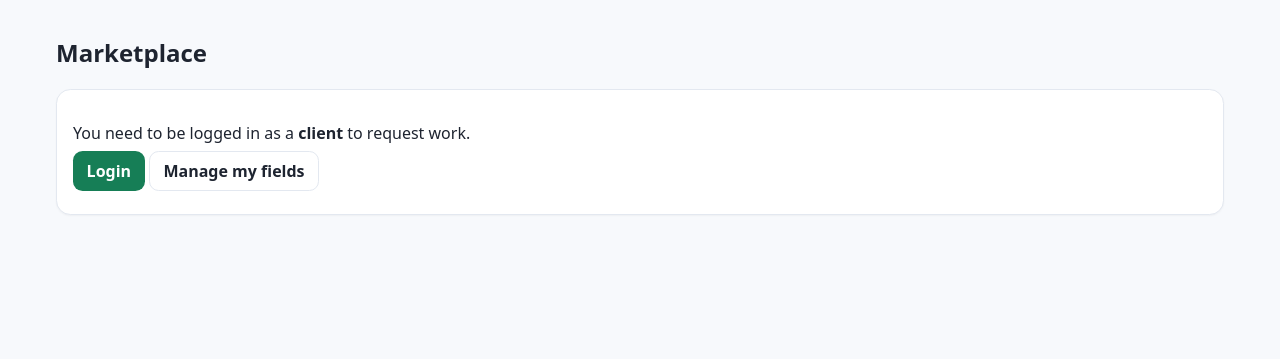
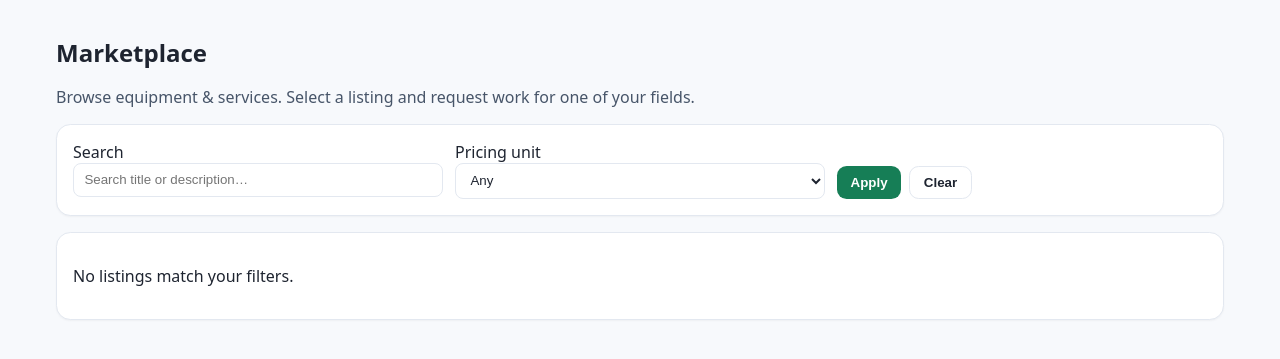
Before and after one commit to AlexandreFernandes00/FastFarmer, a FastAPI app: page /marketplace in a window 1280 px wide. Shown: the part 66-425 px from the top of the page. Run offline with FastAPI, Linux system fonts and the light colour scheme; parts of the project's set-up code (start-up, migrations or seed data) failed here and were passed over.

```diff
--- a/app/main.py
+++ b/app/main.py
@@ -12,7 +12,6 @@ from .api.v1 import fields as fields_routes
 from .api.v1 import requests as requests_routes
 from .api.v1 import quotes as quotes_routes
 from .web import router as web_router
-
 
 
 
@@ -35,6 +34,7 @@ app.include_router(fields_routes.router,   prefix=f"{settings.API_V1_PREFIX}/fie
 app.include_router(requests_routes.router, prefix=f"{settings.API_V1_PREFIX}/requests", tags=["requests"])
 app.include_router(quotes_routes.router,   prefix=f"{settings.API_V1_PREFIX}/quotes",   tags=["quotes"])
 
+
 @app.get("/healthz")
 def healthz():
     return {"ok": True}
--- a/app/templates/marketplace.html
+++ b/app/templates/marketplace.html
@@ -1,30 +1,18 @@
 {% extends "base.html" %}
+{% block title %}Marketplace · FastFarmer{% endblock %}
 {% block content %}
+
 <h2>Marketplace</h2>
-
-<!-- Gate -->
-<div id="gate" class="card" hidden>
-  <p>You need to be logged in as a <strong>client</strong> to request work.</p>
-  <p>
-    <a class="btn" href="/login">Login</a>
-    <a class="btn btn-outline" href="/fields">Manage my fields</a>
-  </p>
-</div>
+<p style="color:#475569;margin-top:-.2rem">Browse equipment & services. Select a listing and request work for one of your fields.</p>
 
 <!-- Filters -->
-<section class="card" id="filters" hidden>
+<div class="card" style="margin-top:.75rem;">
   <div class="grid" style="grid-template-columns: repeat(auto-fit,minmax(220px,1fr)); gap:.75rem;">
     <label>Search
-      <input id="q" placeholder="Search title, machine..." oninput="render()" />
+      <input id="q" placeholder="Search title or description…" />
     </label>
-    <label>Status
-      <select id="status" onchange="render()">
-        <option value="">Active only</option>
-        <option value="all">All</option>
-      </select>
-    </label>
-    <label>Unit (pricing)
-      <select id="unit" onchange="render()">
+    <label>Pricing unit
+      <select id="unit">
         <option value="">Any</option>
         <option value="hour">per hour</option>
         <option value="hectare">per hectare</option>
@@ -32,13 +20,19 @@
         <option value="job">per job</option>
       </select>
     </label>
+    <div style="align-self:end; display:flex; gap:.5rem; flex-wrap:wrap;">
+      <button class="btn" id="applyFilters">Apply</button>
+      <button class="btn btn-outline" id="clearFilters">Clear</button>
     </div>
-</section>
+  </div>
+</div>
 
-<!-- Listings -->
-<section class="card" id="content" hidden>
-  <div id="grid" class="grid" style="grid-template-columns: repeat(auto-fit,minmax(280px,1fr)); gap:1rem;"></div>
-</section>
+<!-- Listings grid -->
+<div class="card" style="margin-top:1rem;">
+  <div id="grid" class="grid" style="grid-template-columns: repeat(auto-fit,minmax(280px,1fr)); gap:1rem;">
+    <p>Loading listings…</p>
+  </div>
+</div>
 
 <div id="msg" class="result" hidden></div>
 
@@ -47,7 +41,15 @@
   <form method="dialog" onsubmit="return false;" style="margin:0;">
     <h3>Request this listing</h3>
     <p id="selListingTitle" style="margin-top:-.25rem;color:#555;"></p>
-    <div class="form">
+    <div id="requestGate" class="result" style="margin:.75rem 0 .25rem 0; display:none;">
+      You must be logged in as a <strong>client</strong> and have at least one field to request work.
+      <div style="margin-top:.5rem; display:flex; gap:.5rem; flex-wrap:wrap;">
+        <a class="btn btn-outline" href="/login">Login</a>
+        <a class="btn" href="/register">Register</a>
+        <a class="btn btn-outline" href="/fields">Add a field</a>
+      </div>
+    </div>
+    <div id="requestForm" class="form" style="display:none;">
       <label>Choose your field
         <select id="req_field" required></select>
       </label>
@@ -69,149 +71,246 @@
         <textarea id="req_notes" rows="2" placeholder="Anything the provider should know…"></textarea>
       </label>
     </div>
-    <div style="display:flex;gap:.5rem;justify-content:flex-end;">
-      <button class="btn btn-outline" onclick="closeRequest()">Cancel</button>
-      <button class="btn" onclick="submitRequest()">Send request</button>
+    <div style="display:flex;gap:.5rem;justify-content:flex-end;margin-top:.75rem;">
+      <button class="btn btn-outline" onclick="MM_closeRequest()">Cancel</button>
+      <button class="btn" id="sendReqBtn" onclick="MM_submitRequest()" style="display:none;">Send request</button>
     </div>
   </form>
 </dialog>
 
+{% endblock %}
+
+{% block page_scripts %}
 <script>
-const API="/api/v1";
+/* ===== Marketplace (self-contained) ===== */
+const API = "/api/v1";
 let token = localStorage.getItem("token");
-let me=null, fields=[], listings=[], pricingByMachine=new Map();
-let selectedListing=null;
+let me = null;
+let listings = [];
+let fields = [];
+let pricingByMachine = new Map();
+let selectedListing = null;
 
-function authHeaders(){ return token ? {"Authorization":"Bearer "+token} : {}; }
-function show(el, yes=true){ el.hidden=!yes; }
-function msgOk(t){ const m=document.getElementById("msg"); m.className="result ok"; m.hidden=false; m.textContent=t; }
-function msgErr(t){ const m=document.getElementById("msg"); m.className="result error"; m.hidden=false; m.textContent=t; }
+function authHeaders(){ return token ? {"Authorization":"Bearer " + token} : {}; }
+function showMsg(type, text){
+  const m = document.getElementById("msg");
+  m.className = "result " + (type === "ok" ? "ok" : "error");
+  m.hidden = false;
+  m.textContent = text;
+}
 function esc(s){ return String(s ?? "").replace(/[&<>"']/g,c=>({'&':'&amp;','<':'&lt;','>':'&gt;','"':'&quot;',"'":'&#39;'}[c])); }
 
-(async function init(){
-  // auth & role
-  me = await fetch(`${API}/auth/me`, { headers: authHeaders() }).then(r=>r.ok?r.json():null);
-  if (!me || !me.is_client) { show(document.getElementById("gate"), true); return; }
-  show(document.getElementById("filters"), true);
-  show(document.getElementById("content"), true);
+(async function MM_boot(){
+  // 1) Pre-fill search bar (top) and local filter from ?q=
+  const urlQ = new URLSearchParams(location.search).get("q") || "";
+  const topBar = document.getElementById("globalQuery");
+  if (topBar) topBar.value = urlQ;
+  document.getElementById("q").value = urlQ;
 
-  await Promise.all([loadFields(), loadListings()]);
-  render();
+  // 2) Load auth (independent of base.html)
+  await MM_loadAuth();
+
+  // 3) Load listings (public) and optional pricing/fields (auth)
+  await Promise.all([MM_loadListings(), MM_loadPricing(), MM_loadFields()]);
+
+  // 4) Render UI + wire filter buttons
+  MM_render();
+  document.getElementById("applyFilters").addEventListener("click", MM_render);
+  document.getElementById("clearFilters").addEventListener("click", () => {
+    document.getElementById("q").value = "";
+    document.getElementById("unit").value = "";
+    // also clear ?q= in URL
+    const u = new URL(location.href); u.searchParams.delete("q"); history.replaceState(null, "", u.toString());
+    MM_render();
+  });
 })();
 
-async function loadFields(){
-  const r = await fetch(`${API}/fields/`, { headers: authHeaders() });
-  if (!r.ok) { fields=[]; return; }
-  fields = await r.json();
+async function MM_loadAuth(){
+  me = null;
+  if (!token) return;
+  try{
+    const r = await fetch(`${API}/auth/me`, { headers: authHeaders() });
+    if (!r.ok) throw 0;
+    me = await r.json();
+  }catch{
+    localStorage.removeItem("token");
+    token = null;
+  }
 }
 
-async function loadListings(){
-  // Load listings and pricing rules (so cards can show indicative price)
-  const [lr, pr] = await Promise.all([
-    fetch(`${API}/listings/`, { headers: authHeaders() }),
-    fetch(`${API}/pricing/`,  { headers: authHeaders() })
-  ]);
-  listings = lr.ok ? await lr.json() : [];
-  const pricing = pr.ok ? await pr.json() : [];
+async function MM_loadListings(){
+  const u = new URL(`${location.origin}${API}/listings/public`);
+  const q = document.getElementById("q").value.trim();
+  if (q) u.searchParams.set("q", q);
+  try{
+    const r = await fetch(u.toString());
+    listings = r.ok ? await r.json() : [];
+  }catch{ listings = []; }
+}
+
+async function MM_loadPricing(){
   pricingByMachine = new Map();
-  pricing.forEach(p=>{
-    if(p.owner_type === "machine"){
+  if (!token) return; // optional, only when logged in
+  try{
+    const r = await fetch(`${API}/pricing/`, { headers: authHeaders() });
+    if (!r.ok) return;
+    const rules = await r.json();
+    rules.forEach(p => {
+      if (p.owner_type === "machine") {
         const arr = pricingByMachine.get(p.owner_id) || [];
-      arr.push(p); pricingByMachine.set(p.owner_id, arr);
+        arr.push(p);
+        pricingByMachine.set(p.owner_id, arr);
       }
     });
+  }catch{}
 }
 
-function card(listing){
+async function MM_loadFields(){
+  fields = [];
+  if (!token || !me?.is_client) return;
+  try{
+    const r = await fetch(`${API}/fields/`, { headers: authHeaders() });
+    fields = r.ok ? await r.json() : [];
+  }catch{}
+}
+
+function MM_priceLine(listing){
+  // Use machine pricing if available
   const rules = pricingByMachine.get(listing.ref_machine_id) || [];
+  if (!rules.length) return "Ask for a quote";
+  // Group by unit and show a couple
   const unit = document.getElementById("unit").value;
-  const visibleRules = unit ? rules.filter(r => r.unit === unit) : rules;
-  const priceText = visibleRules.length
-    ? visibleRules.map(r => `${r.base_price} ${r.currency} / ${r.unit}`).join(" · ")
-    : "Ask for a quote";
+  const filtered = unit ? rules.filter(r => r.unit === unit) : rules;
+  if (!filtered.length) return "Ask for a quote";
+  return filtered.slice(0, 3).map(r => `${r.base_price} ${r.currency} / ${r.unit}`).join(" · ");
+}
 
+function MM_card(listing){
   return `
   <div class="card" style="display:flex;flex-direction:column;gap:.5rem;">
     <div>
       <div style="font-weight:600">${esc(listing.title)}</div>
       <div style="color:#555">${esc(listing.description ?? "")}</div>
     </div>
-    <div style="font-size:.9rem;color:#222">${esc(priceText)}</div>
+    <div style="font-size:.9rem;color:#1e293b">${esc(MM_priceLine(listing))}</div>
     <div style="display:flex;gap:.5rem;justify-content:flex-end;margin-top:auto;">
-      <button class="btn" onclick='openRequest(${JSON.stringify(listing)})'>Request this</button>
+      <button class="btn" onclick='MM_openRequest(${JSON.stringify(listing)})'>Request this</button>
     </div>
   </div>`;
 }
 
-function render(){
+function MM_render(){
+  // Re-load listings when filters change (so public endpoint can use q)
+  MM_loadListings().then(() => {
+    let rows = listings.slice();
     const q = document.getElementById("q").value.toLowerCase().trim();
-  const status = document.getElementById("status").value; // "" or "all"
-  let rows = listings.slice();
-  if (status !== "all") rows = rows.filter(l => (l.status || "active") === "active");
-  if (q) rows = rows.filter(l => (l.title||"").toLowerCase().includes(q) || (l.description||"").toLowerCase().includes(q));
-  // if unit filter selected, hide cards with no matching pricing rule
+    if (q) rows = rows.filter(l =>
+      (l.title || "").toLowerCase().includes(q) ||
+      (l.description || "").toLowerCase().includes(q)
+    );
     const unit = document.getElementById("unit").value;
-  if (unit) rows = rows.filter(l => {
+    if (unit) {
+      // Keep listings that have at least one matching pricing rule
+      rows = rows.filter(l => {
         const rules = pricingByMachine.get(l.ref_machine_id) || [];
         return rules.some(r => r.unit === unit);
       });
+    }
     const grid = document.getElementById("grid");
-  grid.innerHTML = rows.length ? rows.map(card).join("") : "<p>No listings match your filters.</p>";
+    grid.innerHTML = rows.length ? rows.map(MM_card).join("") : "<p>No listings match your filters.</p>";
+  });
 }
 
-function openRequest(listing){
+function MM_openRequest(listing){
   selectedListing = listing;
-  document.getElementById("selListingTitle").textContent = listing.title;
+
+  // Fill heading
+  document.getElementById("selListingTitle").textContent = listing.title || "";
+
+  const gate = document.getElementById("requestGate");
+  const form = document.getElementById("requestForm");
+  const sendBtn = document.getElementById("sendReqBtn");
   const sel = document.getElementById("req_field");
+
+  // Default: hide form, show gate
+  gate.style.display = "block";
+  form.style.display = "none";
+  sendBtn.style.display = "none";
   sel.innerHTML = "";
+
+  // If not logged in / not client / no fields → gate stays visible
+  if (!me || !me.is_client) {
+    document.getElementById("requestDlg").showModal();
+    return;
+  }
   if (!fields.length) {
-    const opt = document.createElement("option");
-    opt.value=""; opt.textContent="(No fields yet — go add one)";
-    sel.appendChild(opt);
+    // Try reloading fields (maybe user added them in another tab)
+    MM_loadFields().then(() => {
+      if (!fields.length) {
+        document.getElementById("requestDlg").showModal();
       } else {
-    fields.forEach(f=>{
+        MM_prepareFormAndOpen();
+      }
+    });
+    return;
+  }
+
+  MM_prepareFormAndOpen();
+}
+
+function MM_prepareFormAndOpen(){
+  const gate = document.getElementById("requestGate");
+  const form = document.getElementById("requestForm");
+  const sendBtn = document.getElementById("sendReqBtn");
+  const sel = document.getElementById("req_field");
+
+  gate.style.display = "none";
+  form.style.display = "block";
+  sendBtn.style.display = "inline-flex";
+
+  sel.innerHTML = "";
+  fields.forEach(f => {
     const opt = document.createElement("option");
     opt.value = f.id;
     opt.textContent = `${f.name} (${Number(f.area_ha).toFixed(2)} ha)`;
     sel.appendChild(opt);
   });
-  }
+
   document.getElementById("requestDlg").showModal();
 }
 
-function closeRequest(){
+function MM_closeRequest(){
   document.getElementById("requestDlg").close();
   selectedListing = null;
 }
 
-async function submitRequest(){
+async function MM_submitRequest(){
   if (!selectedListing) return;
+
   const field_id = document.getElementById("req_field").value;
-  if (!field_id) { msgErr("Please choose a field."); return; }
+  if (!field_id) { showMsg("error", "Please choose a field."); return; }
   const desired_date = document.getElementById("req_date").value || null;
   const time_window  = document.getElementById("req_window").value || null;
   const notes        = (document.getElementById("req_notes").value || "").trim() || null;
 
-  const payload = {
-    listing_id: selectedListing.id,
-    field_id,
-    desired_date,
-    time_window,
-    notes
-  };
+  const payload = { listing_id: selectedListing.id, field_id, desired_date, time_window, notes };
 
+  try{
     const r = await fetch(`${API}/requests/`, {
       method: "POST",
-    headers: { "Content-Type":"application/json", ...authHeaders() },
+      headers: { "Content-Type": "application/json", ...authHeaders() },
       body: JSON.stringify(payload)
     });
     if (!r.ok) {
       const e = await r.json().catch(()=>({detail:"Error"}));
-    msgErr(e.detail || "Could not create request");
+      showMsg("error", e.detail || "Could not create request");
       return;
     }
-  msgOk("Request sent. Providers can now quote.");
-  closeRequest();
+    showMsg("ok", "Request sent. Providers can now quote.");
+    MM_closeRequest();
+  }catch{
+    showMsg("error", "Network error creating request.");
+  }
 }
 </script>
 {% endblock %}
```
Also changed, not shown: app/api/v1/listings.py (+33 -0 lines). Lines whose indentation alone changed are shown as unchanged.
